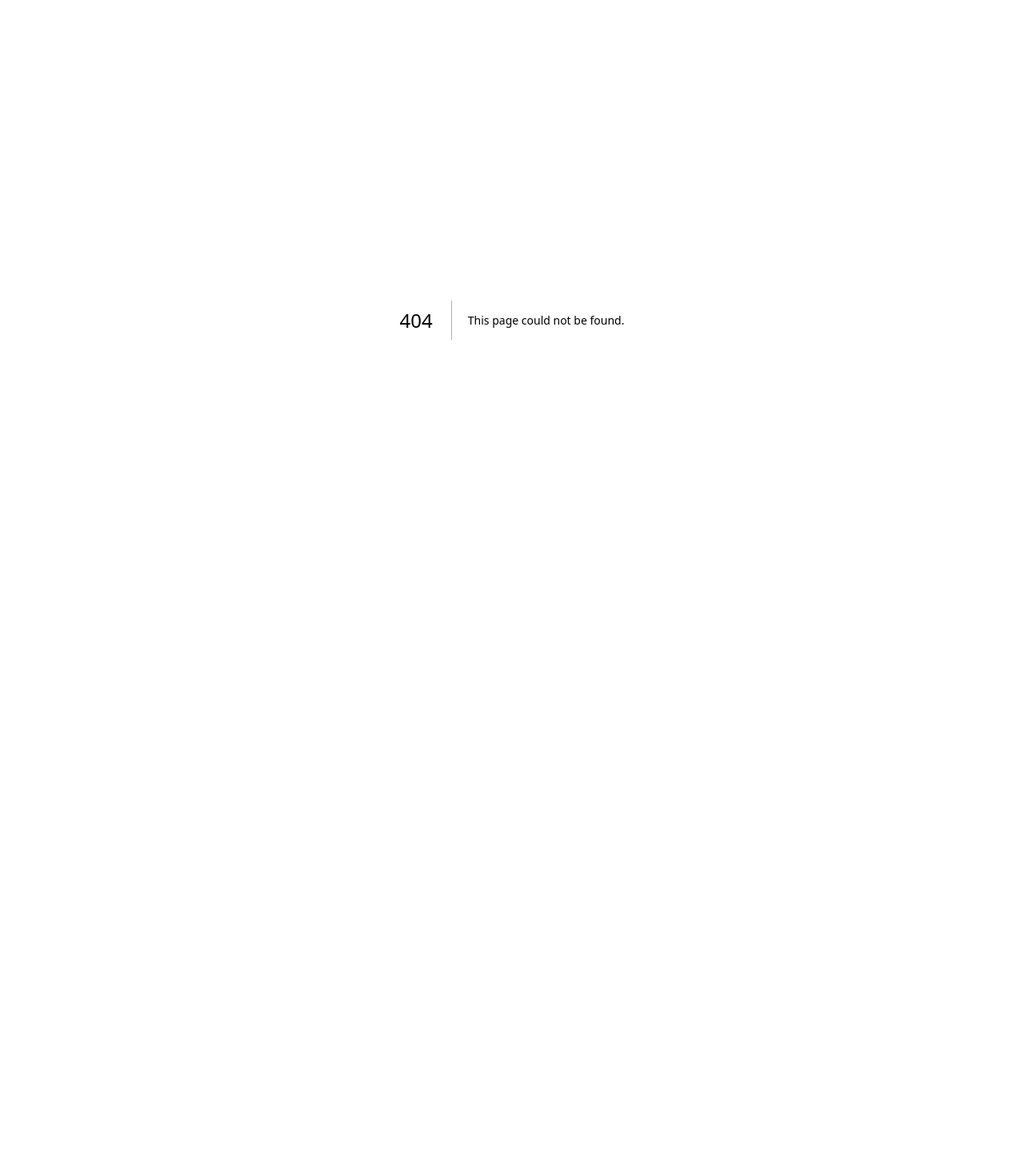
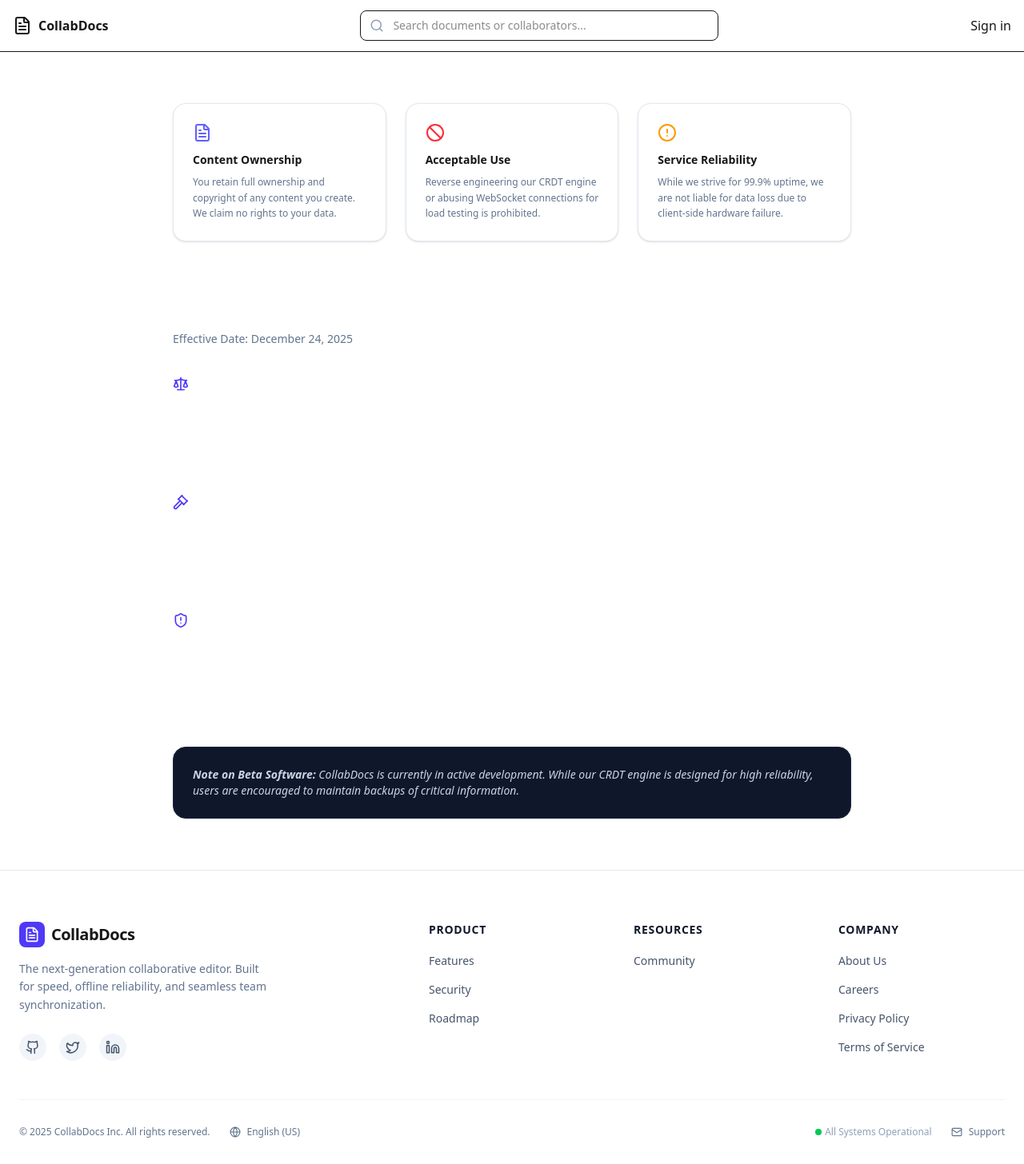
Before and after one commit to johnson-oragui/collab-docs, a Next.js app in the folder frontend/: page /terms in a window 1280 px wide. Before the commit this address had no page. Shown: the whole page at 80% size. Before the commit the page ends 800 px from the top, so only its background shows below. Built offline with nearby package versions, Linux system fonts and the light colour scheme.

Commit message:
feat: Add TermsPage

```diff
--- /dev/null
+++ b/frontend/src/app/terms/page.tsx
@@ -0,0 +1,13 @@
+import Footer from '@/components/footer/Footer';
+import Header from '@/components/header/Header';
+import Terms from './Terms';
+
+export default async function TermsPage() {
+	return (
+		<main className="min-h-screen bg-white dark:bg-slate-950">
+			<Header />
+			<Terms />
+			<Footer />
+		</main>
+	);
+}
```
